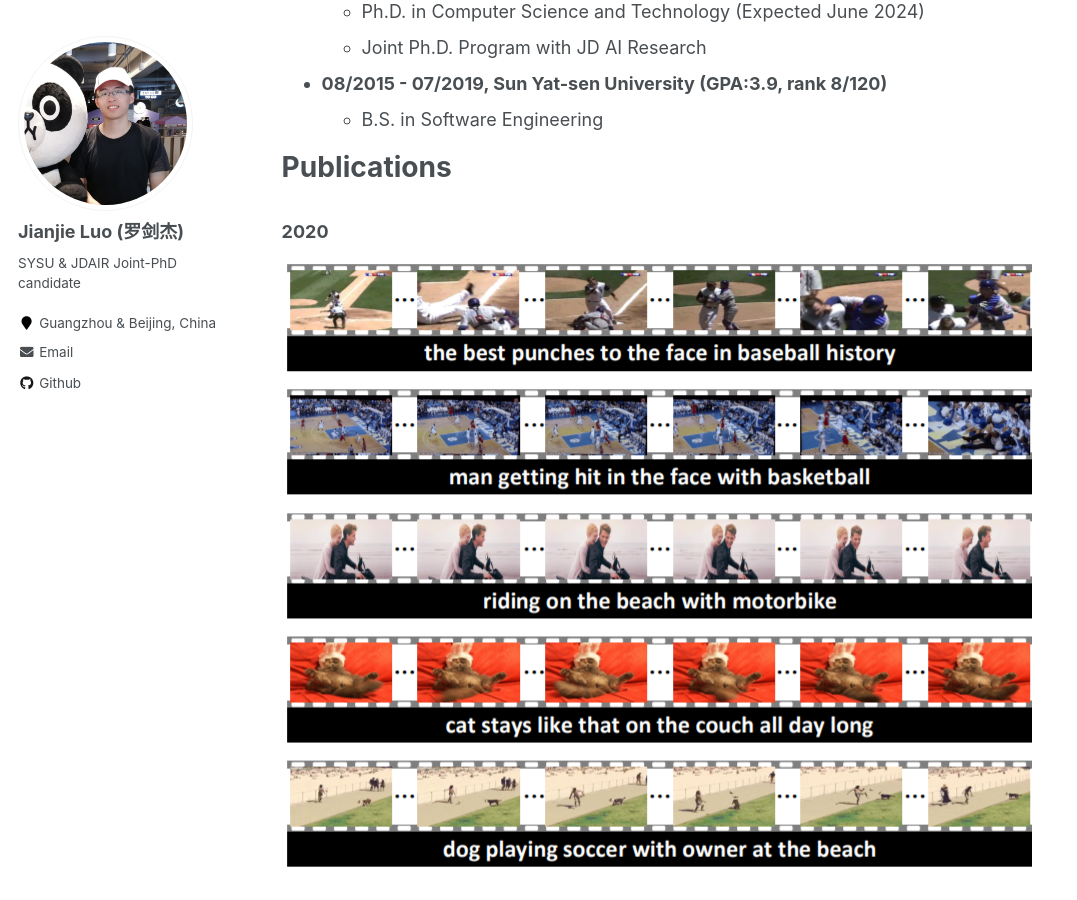
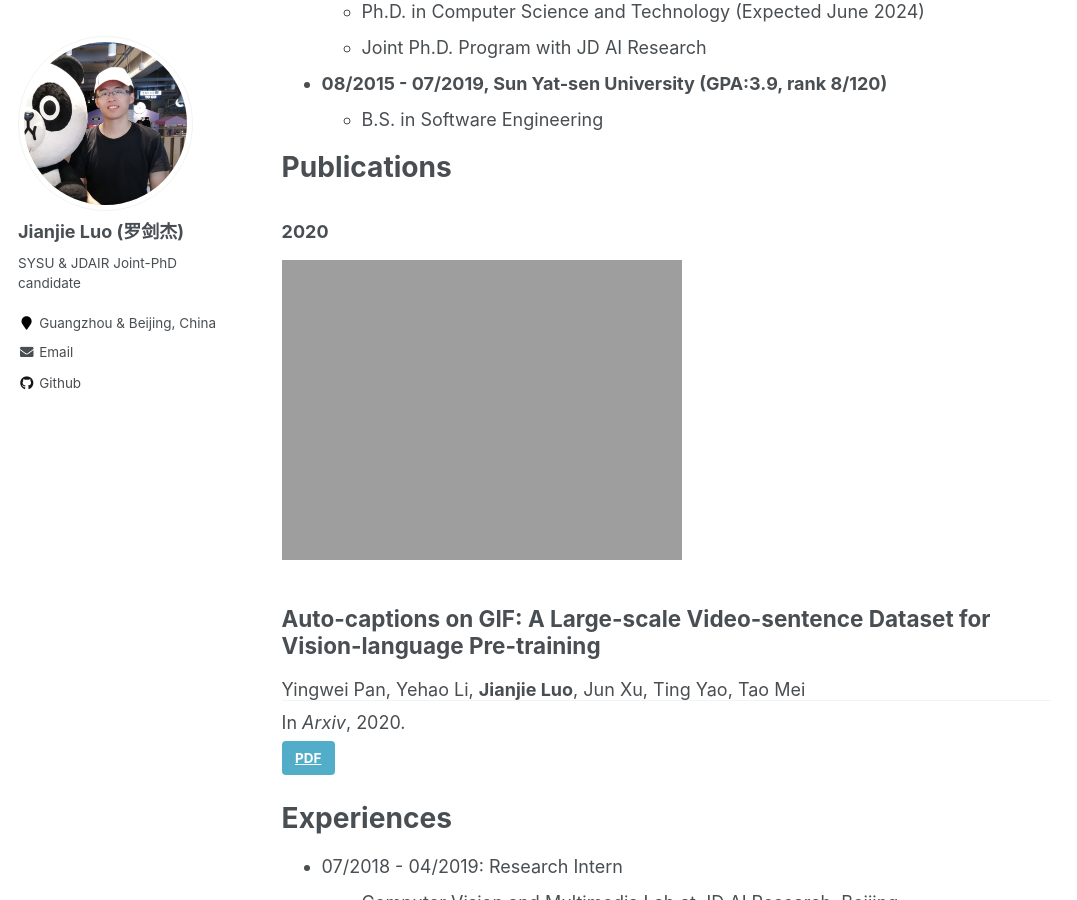
Before and after one commit to jianjieluo/jianjieluo.github.io, a Jekyll site: the page built from _pages/about.md, in a window 1280 px wide and 900 px high, scrolled down 523 px. Shown: the whole window, without its empty margins (0-1077 px from the left). Built offline with Jekyll 4.4.1, drawn with Linux system fonts in a browser that asks for light colours.

Commit message:
update pubulications

```diff
--- a/_data/publications.yml
+++ b/_data/publications.yml
@@ -3,6 +3,6 @@ year2020:
   - title: "Auto-captions on GIF: A Large-scale Video-sentence Dataset for Vision-language Pre-training"
     authors: "Yingwei Pan, Yehao Li, **Jianjie Luo**, Jun Xu, Ting Yao, Tao Mei"
     venue: "In *Arxiv*, 2020."
-    teaser: auto_captions_on_gif_dataset.png
+    # teaser: auto_captions_on_gif_dataset.png
     links:
       - "[PDF](https://arxiv.org/pdf/2007.02375){: .btn .btn--info}"
```
